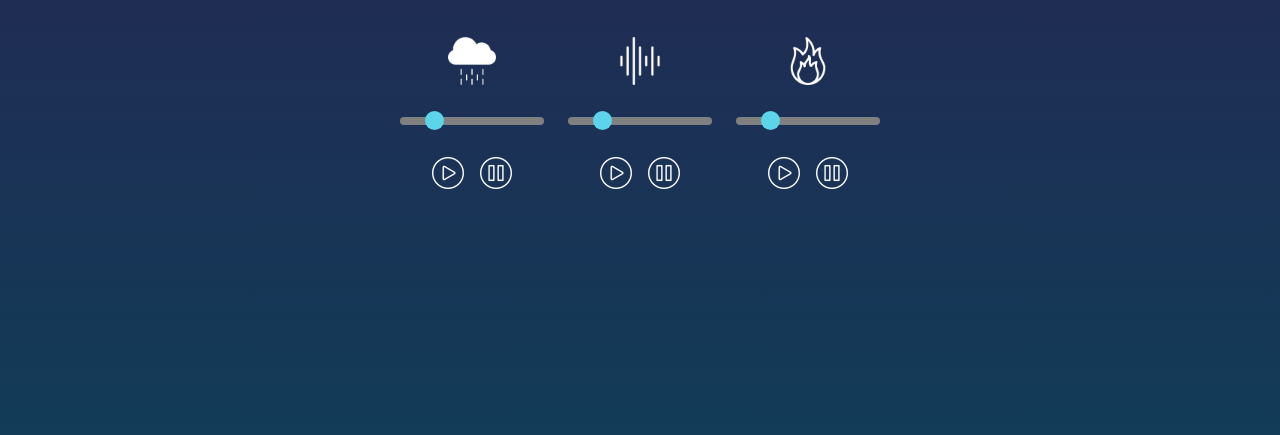
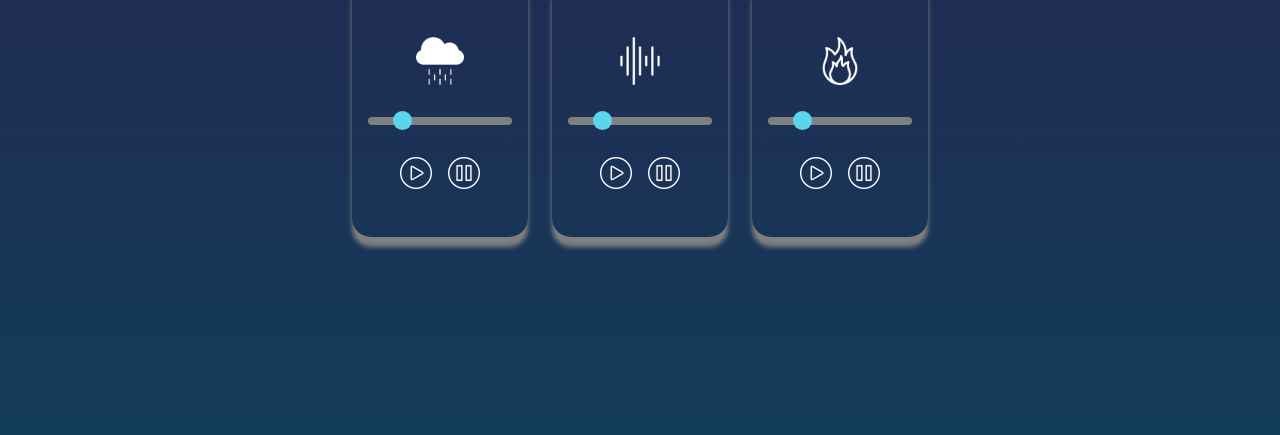
Before and after one commit to jacobrobertsdev/Sounds-for-Sleep, a plain HTML site: page index.html in a window 1280 px wide. Shown: the part 365-800 px from the top of the page. Drawn offline with Linux system fonts and the light colour scheme.

Commit message:
Player Card Box Shadow

```diff
--- a/index.html
+++ b/index.html
@@ -26,7 +26,7 @@
 
     <main>
       <section class="players-container">
-        <div class="rain-player">
+        <div class="rain-player player">
           <img
             src="Images/rain-and-black-cloud-16564.png"
             alt="Rain Cloud"
@@ -64,7 +64,7 @@
           </div>
         </div>
 
-        <div class="white-noise-player">
+        <div class="white-noise-player player">
           <img
             src="Images/sound-waves-14671.png"
             alt="Sound Waves"
@@ -101,7 +101,7 @@
           </div>
         </div>
 
-        <div class="fire-player">
+        <div class="fire-player player">
           <img
             src="Images/fire-danger-5624.png"
             alt="Fire"
--- a/styles.css
+++ b/styles.css
@@ -41,11 +41,18 @@ h1 {
 /* PLAYER STYLES */
 
 .players-container {
-  padding: 1rem 2rem;
+  padding: 1.3rem 2rem;
   display: flex;
   flex-wrap: wrap;
   justify-content: center;
   gap: 1.5rem;
+}
+
+.player {
+  border-bottom-left-radius: 1.2rem;
+  border-bottom-right-radius: 1.2rem;
+  box-shadow: 0px 10px 5px 0 hsl(0, 0%, 50%);
+  padding: 1rem;
 }
 
 audio {
@@ -208,4 +215,8 @@ input[type="range"]:hover::-moz-range-thumb {
   .controls {
     padding-top: 0;
   }
+
+  .player {
+    padding: 0;
+  }
 }
```
